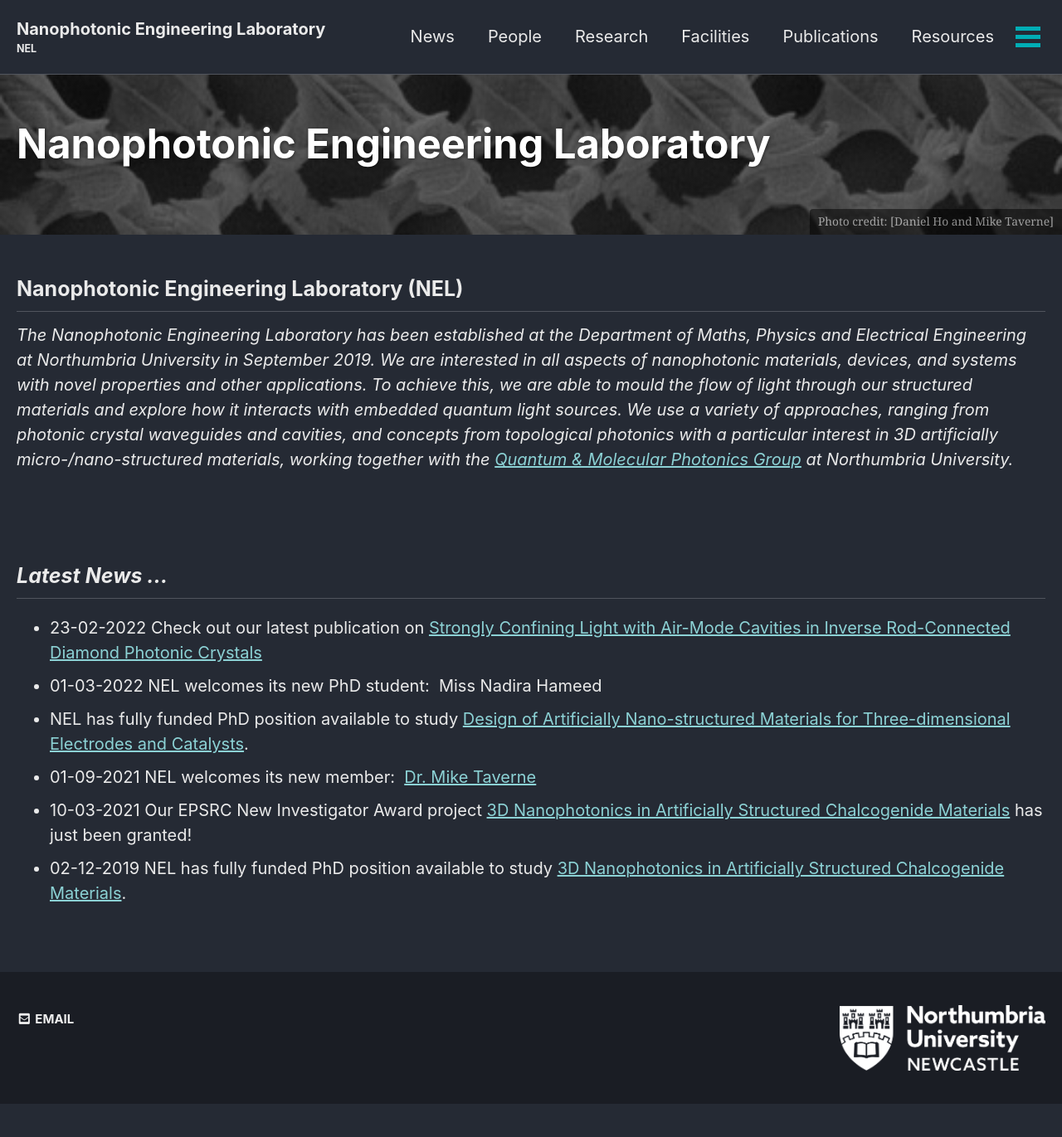
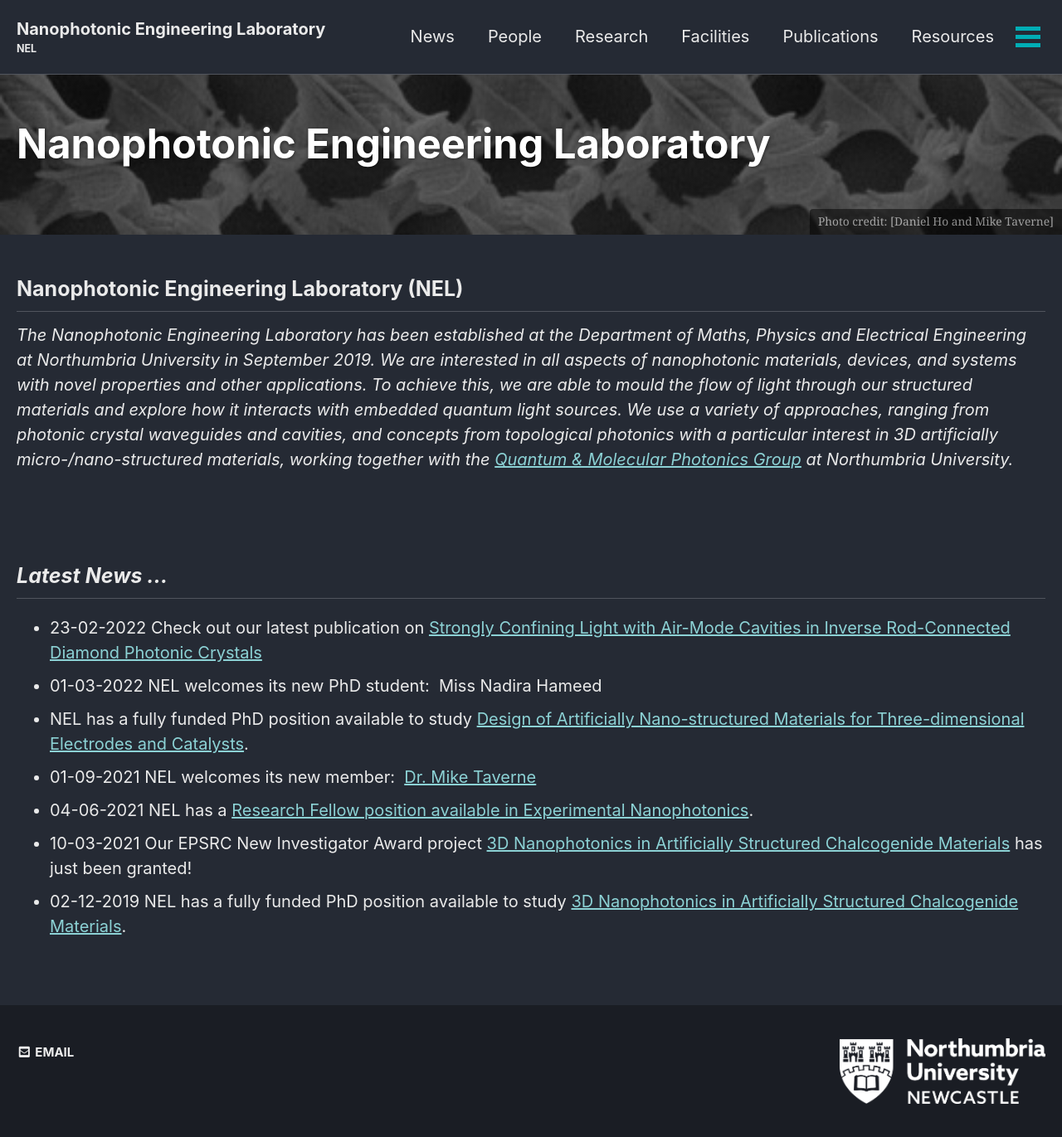
Before and after one commit to qubits/nanophotonicenglab.github.io, a Jekyll site: the page built from _pages/home.md, in a window 1280 px wide. Shown: the whole page at 83% size. Built offline with Jekyll 4.4.1, drawn with Linux system fonts in a browser that asks for light colours; cached includes are drawn as plain includes; before the commit the page ends 1331 px from its top, so only the background shows below that.

Commit message:
Update home.md

```diff
--- a/_pages/home.md
+++ b/_pages/home.md
@@ -22,7 +22,8 @@ comments: true
 ## *Latest News ...*
 * 23-02-2022 Check out our latest publication on [Strongly Confining Light with Air-Mode Cavities in Inverse Rod-Connected Diamond Photonic Crystals](https://doi.org/10.3390/cryst12030303)
 * 01-03-2022 NEL welcomes its new PhD student:  Miss Nadira Hameed
-* NEL has fully funded PhD position available to study [Design of Artificially Nano-structured Materials for Three-dimensional Electrodes and Catalysts](https://www.findaphd.com/phds/project/design-of-artificially-nano-structured-materials-for-three-dimensional-electrodes-and-catalysts-advert-reference-fac21-ee-mpee-hodaniel/?p133766).
+* NEL has a fully funded PhD position available to study [Design of Artificially Nano-structured Materials for Three-dimensional Electrodes and Catalysts](https://www.findaphd.com/phds/project/design-of-artificially-nano-structured-materials-for-three-dimensional-electrodes-and-catalysts-advert-reference-fac21-ee-mpee-hodaniel/?p133766).
 * 01-09-2021 NEL welcomes its new member:  [Dr. Mike Taverne](https://www.northumbria.ac.uk/about-us/our-staff/t/mike-taverne/)
+* 04-06-2021 NEL has a [Research Fellow position available in Experimental Nanophotonics](https://www.jobs.ac.uk/job/CGK693/research-fellow-in-experimental-nanophotonics).
 * 10-03-2021 Our EPSRC New Investigator Award project [3D Nanophotonics in Artificially Structured Chalcogenide Materials](https://gow.epsrc.ukri.org/NGBOViewGrant.aspx?GrantRef=EP/V040030/1) has just been granted!
-* 02-12-2019 NEL has fully funded PhD position available to study [3D Nanophotonics in Artificially Structured Chalcogenide Materials](https://www.findaphd.com/phds/project/3d-nanophotonics-in-artificially-structured-chalcogenide-materials-advert-reference-rdf20-ee-mpee-ho/?p116077).
+* 02-12-2019 NEL has a fully funded PhD position available to study [3D Nanophotonics in Artificially Structured Chalcogenide Materials](https://www.findaphd.com/phds/project/3d-nanophotonics-in-artificially-structured-chalcogenide-materials-advert-reference-rdf20-ee-mpee-ho/?p116077).
```
